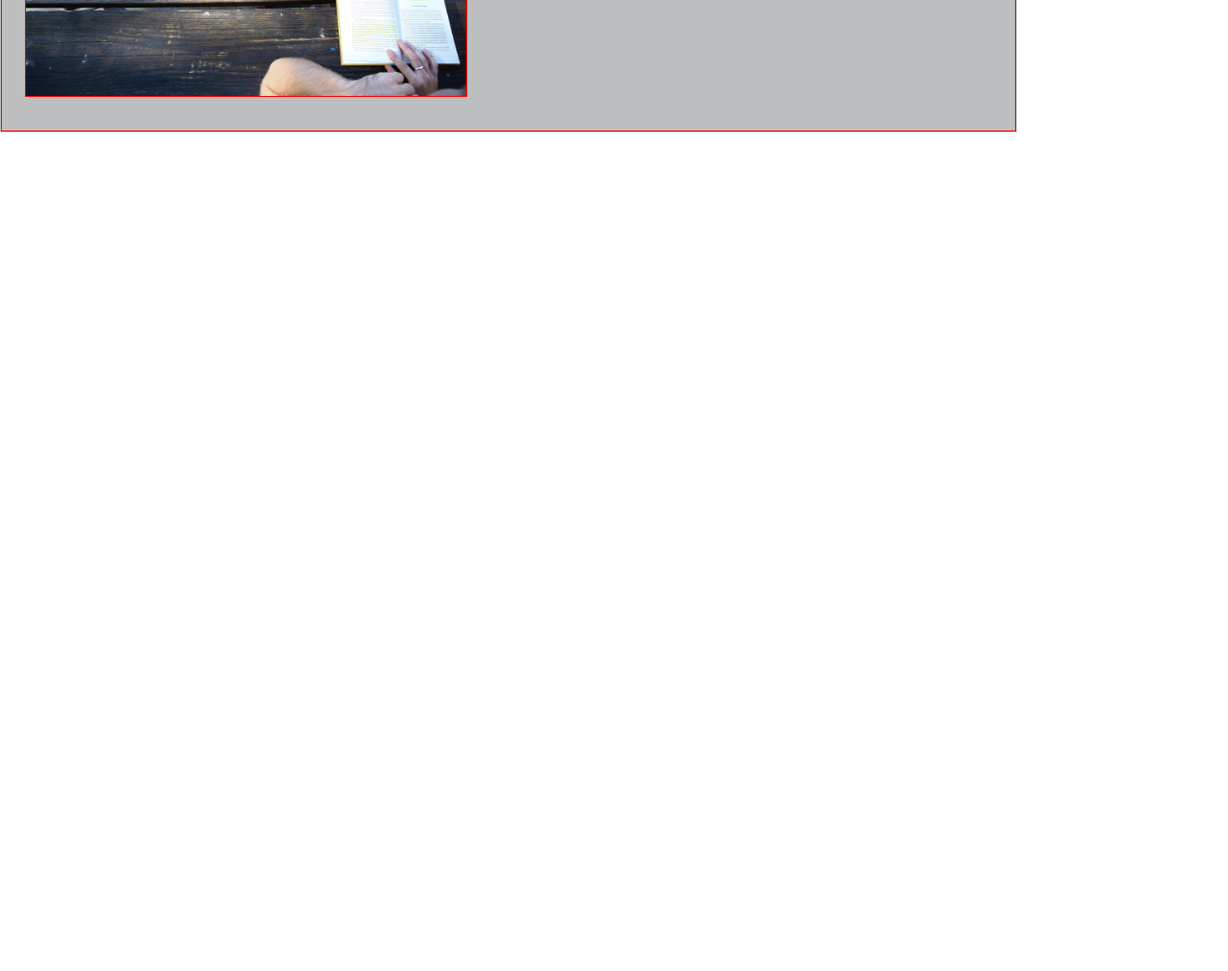
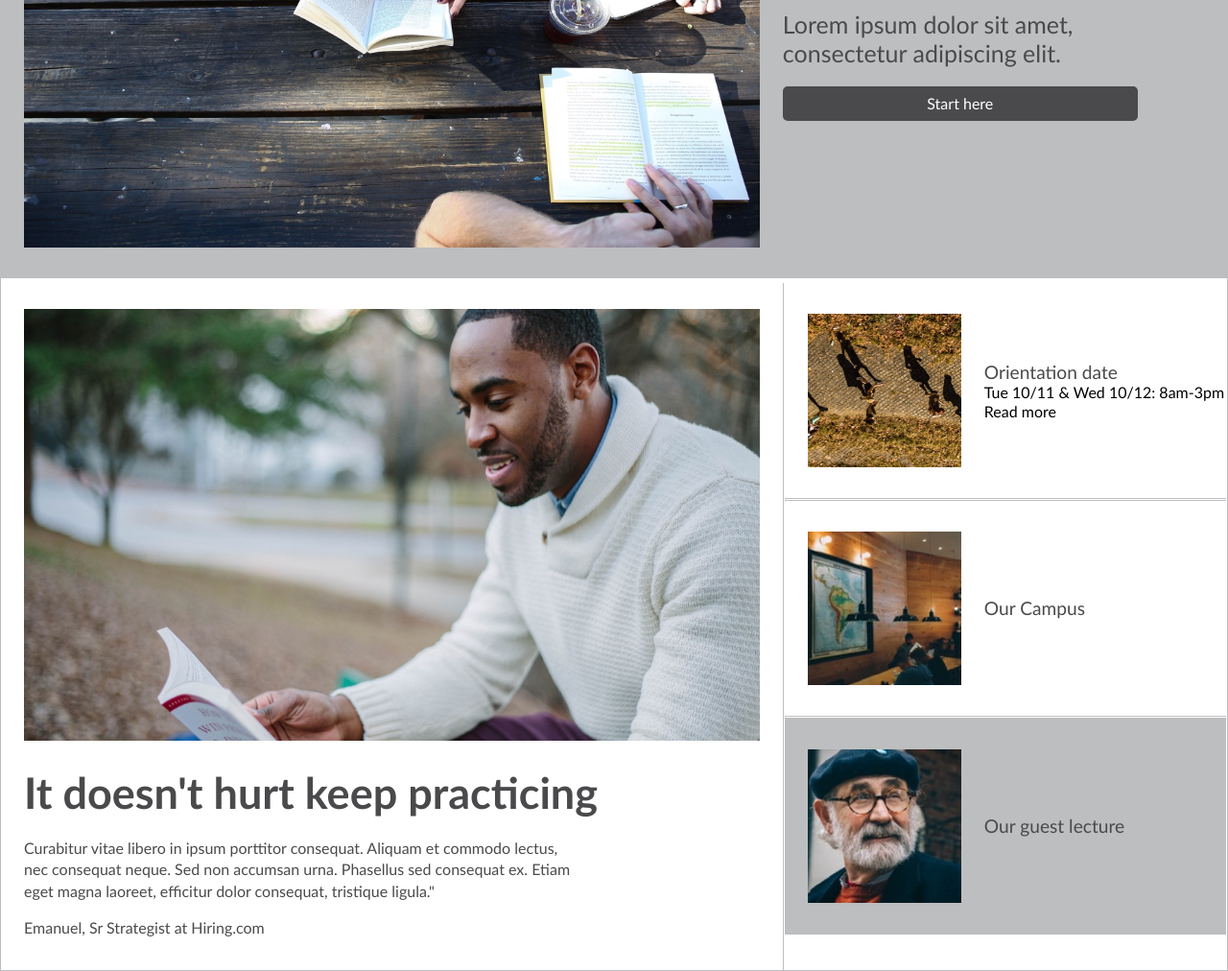
Before and after one commit to mairitsaal/ColmarAcademy, a plain HTML site: page index.html in a window 1280 px wide. Shown: the part 339-1351 px from the top of the page at 96% size. Before the commit the page ends 800 px from the top, so only its background shows below. Drawn offline with Linux system fonts and the light colour scheme.

Commit message:
Second commit

```diff
--- a/index.html
+++ b/index.html
@@ -29,20 +29,76 @@
 <!--Chapter1-->
 <div class="main-body">
 
+<!--First Banner-->
+<div class="banner">
 
-<div class="banner">
-  <div class="image">
   <img src="./resources/css/images/banner.jpg" alt="Banner">
-  </div>
+
   <div class="textarea">
     <nav>
     <h1>Learn something new every day</h1>
-    <h3>Lorem ipsum dolor sit amet, consectetur adipiscing elit.</h3>
+    <h3>Lorem ipsum dolor sit amet, <br>
+      consectetur adipiscing elit.</h3>
+
+    <span id="button">Start here</span>
     </nav>
-
   </div>
 </div>
 
+<!--Second Banner-->
+
+<div class="second-banner">
+
+  <img src="./resources/css/images/information-main.jpg" alt="Second banner">
+
+  <div class="text-next-picture">
+    <div class="columns">
+
+
+    <div class="column-one">
+    <img src="./resources/css/images/information-orientation.jpg" alt="First Column">
+      <div class="textarea">
+    <h3>Orientation date</h3>
+    <h4>Tue 10/11 & Wed 10/12: 8am-3pm</h4>
+    <h5>Read more</h5>
+    </div>
+    </div>
+
+    <div class="column-two">
+    <img src="./resources/css/images/information-campus.jpg" alt="First Column">
+      <div class="textarea">
+    <h3>Our Campus</h3>
+    <h4></h4>
+    </div>
+    </div>
+
+    <div class="column-three">
+    <img src="./resources/css/images/information-guest-lecture.jpg" alt="First Column">
+      <div class="textarea">
+    <h3>Our guest lecture</h3>
+    <h4></h4>
+    </div>
+    </div>
+    </div>
+  </div>
+</div>
+<div class="text-under-picture">
+
+
+<nav>
+  <h1>It doesn't hurt keep practicing</h1>
+  <h4>Curabitur vitae libero in ipsum porttitor consequat. Aliquam et commodo lectus,<br>
+  nec consequat neque. Sed non accumsan urna. Phasellus sed consequat ex. Etiam<br>
+ eget magna laoreet, efficitur dolor consequat, tristique ligula."</h4>
+  <h4 id="stronger">Emanuel, Sr Strategist at Hiring.com</h4>
+</nav>
+</div>
+
+
+
+
+
+</div>
 </div>
   </body>
 </html>
--- a/resources/css/style.css
+++ b/resources/css/style.css
@@ -1,10 +1,11 @@
 html {
   font-size: 16px;
+
 }
 
 body {
   margin: 0;
-  width: 1060px;
+  width: 100%;
 }
 
 header {
@@ -58,33 +59,161 @@ nav ul li {
 .banner {
  background-color: #bdbebf;
  display: flex;
- border: 1px solid red;
+
  flex-direction: row;
-
 }
 
 .banner img {
-  height: auto;
+  height: 500px;
   width: 60%;
-  margin: 32px 24px;
-  border: 1px solid red;
-}
-
-nav {
-  align-items: center;
-}
-
-nav h1 {
-  font-family: "Times New Roman";
-  font-size: 32px;
-  color: #4a4a4c;
-  font-weight: 600;
-  border: 1px solid red;
-
+  padding: 32px 24px;
+  margin 0;
 
 }
 
 .textarea {
-  align-content: center;
   display: flex;
+  font-family: "Calibri", sans-serif;
+  align-items: center;
+  width: 30%;
+
 }
+
+nav h1 {
+  font-family: "Calibri", sans-serif;
+  font-size: 45px;
+  color: #4a4a4c;
+  font-weight: 800;
+
+}
+nav h3 {
+  font-family: "Calibri", sans-serif;
+  font-size: 25px;
+  color: #4a4a4c;
+  padding-top: 30px;
+  line-height: 1.2;
+
+}
+
+#button {
+  background-color: #4a4a4c;
+  color: white;
+  padding: 10px;
+  margin-top: 20px;
+  display: flex;
+  justify-content: center;
+  width: 350px;
+  border-radius: 5px;
+
+
+}
+#button:hover {
+  background-color: #d9d9db;
+  color: #4a4a4c;
+  padding: 10px;
+  margin-top: 20px;
+  display: flex;
+  justify-content: center;
+  width: 350px;
+  border-radius: 5px;
+  transition: color 750ms linear 250ms;
+
+
+}
+.second-banner {
+  background-color: white;
+  font-family: "Calibri", sans-serif;
+  line-height: 1.2;
+
+  display: flex;
+  flex-direction: row;
+}
+
+.second-banner img {
+  /*background-image: url("./resources/css/images/information-main.jpg");*/
+  height: 450px;
+  width: 60%;
+  padding: 32px 24px;
+}
+
+.text-under-picture nav {
+  padding: 0 0 0 24px;
+  width: 60%;
+}
+
+nav h4 {
+  font-family: "Calibri", sans-serif;
+  font-size: 16px;
+  color: #4a4a4c;
+  font-weight: lighter;
+  padding-top: 24px;
+  line-height: 1.4;
+
+}
+
+#stronger {
+  font-weight: 500;
+  padding-top: 16px;
+  padding-bottom: 32px;
+}
+
+.text-next-picture {
+  display: inline-block;
+  height: 500px;
+  width: 400%;
+  padding-top: 4px;
+
+}
+.columns {
+  border-left: 1px solid #bdbebf;
+  height: 716px;
+
+}
+
+.text-next-picture img {
+  height: 160px;
+  width: 35%;
+}
+
+.column-one {
+  display: flex;
+  flex-direction: row;
+  border-bottom: 1px solid #bdbebf;
+  margin: 1px 1px;
+  align-items: center;
+}
+.column-one img {
+  width: 35%;
+}
+
+.columns .textarea {
+  width: 65%;
+  display: inline-block;
+
+}
+
+.column-two {
+  display: flex;
+  flex-direction: row;
+  border-bottom: 1px solid #bdbebf;
+  border-top: 1px solid #bdbebf;
+  margin: 1px 1px;
+  align-items: center;
+}
+.column-three {
+  display: flex;
+  flex-direction: row;
+  background-color: #bdbebf;
+  border-bottom: 1px solid #bdbebf;
+  border-top: 1px solid #bdbebf;
+  margin: 1px 1px;
+  align-items: center;
+}
+
+.text-next-picture .textarea h3 {
+  font-family: "Calibri", sans-serif;
+  font-size: 1.2rem;
+  color: #4a4a4c;
+
+  width: 100%;
+}
```
